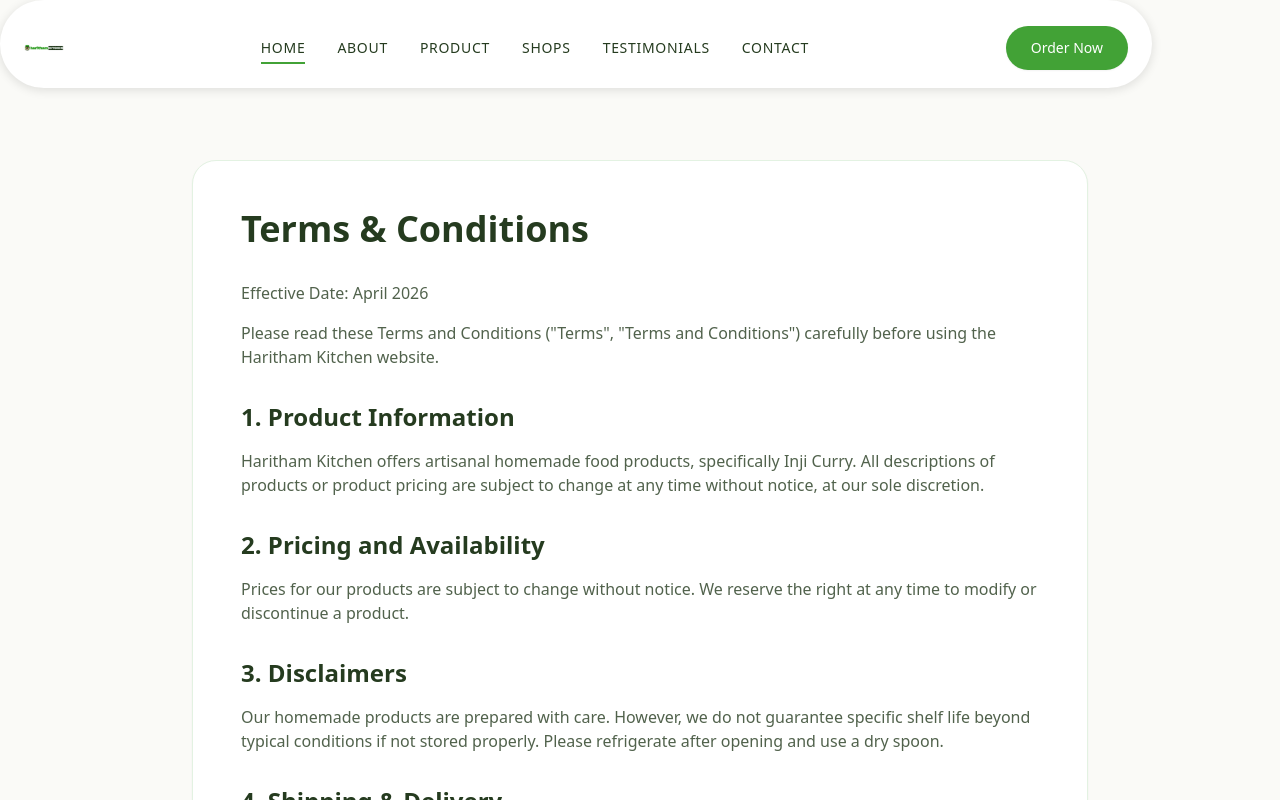
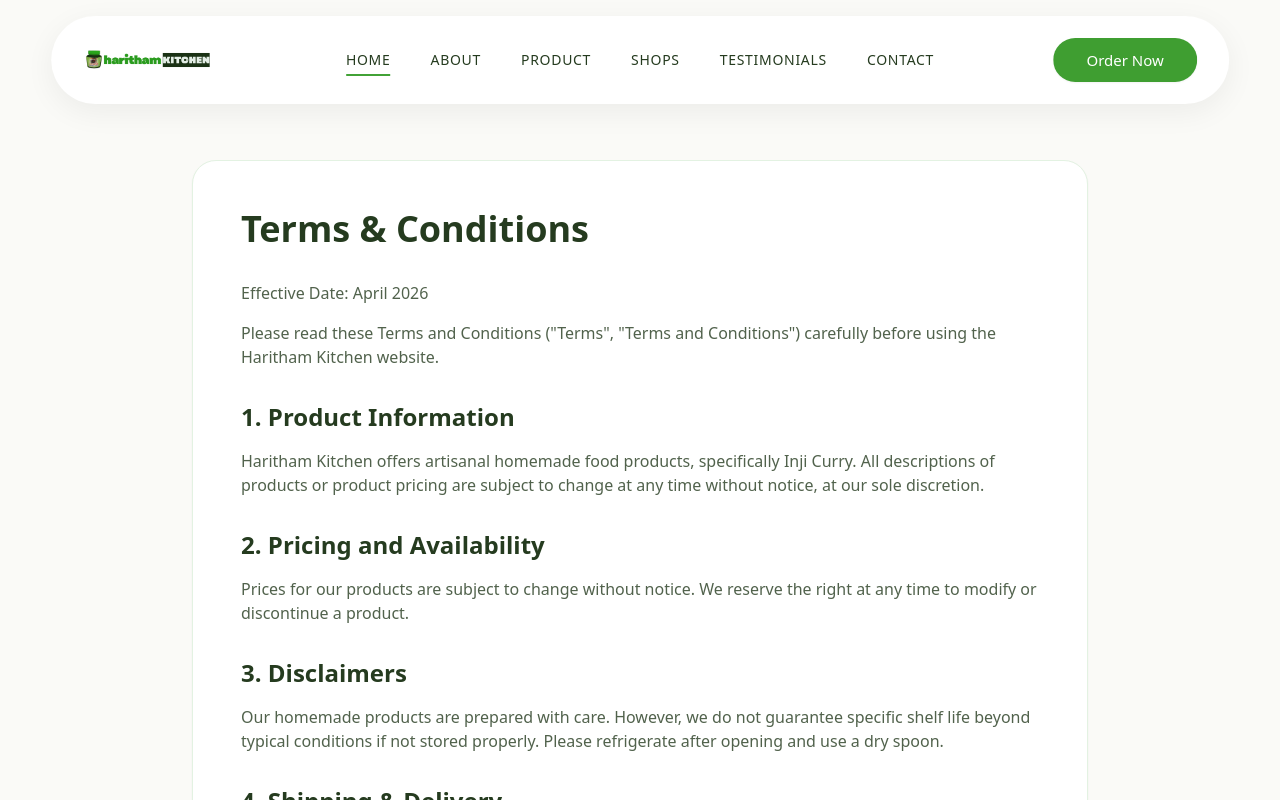
Before and after one commit to THARUN-KRSHN/haritham-kitchen, a Next.js app: page /terms in a window 1280 px wide. Shown: the top 800 px of the page. Built offline with nearby package versions, Linux system fonts and the light colour scheme.

Commit message:
fixed header

```diff
--- a/app/components/Navbar.tsx
+++ b/app/components/Navbar.tsx
@@ -39,25 +39,25 @@ export default function Navbar() {
   }, []);
 
   return (
-    <nav className="absolute top-0 left-0 w-[90%] z-50 pt-2 px-3 md:px-6
-                bg-white rounded-[50px] shadow-[0_2px_10px_1px_rgba(0,0,0,0.1)]">
-      <div className="max-w-6xl mx-auto h-16 md:h-20">
-        <div className="flex items-center justify-between h-full">
+    <nav className="absolute top-4 left-1/2 -translate-x-1/2 w-[92%] z-50 px-6 md:px-8 py-3 bg-white rounded-[3rem] shadow-[0_8px_30px_rgb(0,0,0,0.06)]">
+      <div className="flex items-center justify-between h-14 md:h-16 relative">
+
         {/* Logo */}
-          <div className="flex-shrink-0">
-            <Link href="#home" className="flex items-center gap-2">
+        <div className="flex-shrink-0 lg:w-[220px]">
+          <Link href="#home" className="flex items-center">
             <Image
               src="/images/logo.png"
               alt="Haritham Kitchen Logo"
-                width={40}
-                height={40}
-                className="w-8 h-8 md:w-10 md:h-10 object-contain"
+              width={200}
+              height={50}
+              className="w-auto h-8 md:h-10 lg:h-12 object-contain"
+              priority
             />
           </Link>
         </div>
 
-          {/* Desktop Nav */}
-          <div className="hidden md:flex items-center space-x-8">
+        {/* Desktop Nav Centered */}
+        <div className="hidden lg:flex items-center justify-center space-x-10 flex-grow">
             {navLinks.map((link) => (
               <Link
                 key={link.name}
@@ -76,16 +76,16 @@ export default function Navbar() {
         </div>
 
         {/* CTA & Mobile Toggle */}
-          <div className="flex items-center gap-4">
+        <div className="flex items-center justify-end lg:w-[220px] gap-4">
           <Link
             href="#product"
-              className="hidden sm:inline-flex items-center justify-center px-6 py-2 border border-transparent rounded-full shadow-sm text-sm font-medium text-white bg-brand-primary hover:bg-brand-deep focus:outline-none focus:ring-2 focus:ring-offset-2 focus:ring-brand-primary transition-colors min-h-[44px]"
+            className="hidden sm:inline-flex items-center justify-center px-8 py-2.5 border border-transparent rounded-full shadow-sm text-[15px] font-medium text-white bg-[#3f9e31] hover:bg-[#2b7c1f] focus:outline-none transition-colors min-h-[44px]"
           >
             Order Now
           </Link>
           <button
             type="button"
-              className="md:hidden inline-flex items-center justify-center p-2 rounded-md text-brand-dark hover:text-brand-primary hover:bg-brand-mint/50 focus:outline-none min-h-[44px] min-w-[44px]"
+            className="lg:hidden inline-flex items-center justify-center p-2 rounded-md text-brand-dark hover:text-brand-primary hover:bg-brand-mint/50 focus:outline-none min-h-[44px] min-w-[44px]"
             onClick={() => setMobileMenuOpen(!mobileMenuOpen)}
             aria-expanded={mobileMenuOpen}
             aria-label="Toggle navigation menu"
@@ -96,7 +96,6 @@ export default function Navbar() {
               <Menu className="block h-6 w-6" aria-hidden="true" />
             )}
           </button>
-          </div>
         </div>
       </div>
 
--- a/lib/shops.ts
+++ b/lib/shops.ts
@@ -12,20 +12,20 @@ export const shops: Shop[] = [
     name: "Kerala Store",
     address: "MG Road, Kochi, Kerala",
     phone: "+91 98765 43210",
-    imageUrl: "/images/shop.png"
+    imageUrl: "/images/product.png"
   },
   {
     id: "2",
     name: "Fresh Market",
     address: "Palayam, Trivandrum, Kerala",
     phone: "+91 98765 43211",
-    imageUrl: "/images/shop.png"
+    imageUrl: "/images/product.png"
   },
   {
     id: "3",
     name: "Spice Route Supermarket",
     address: "SM Street, Kozhikode, Kerala",
     phone: "+91 98765 43212",
-    imageUrl: "/images/shop.png"
+    imageUrl: "/images/product.png"
   }
 ];
--- a/lib/testimonials.ts
+++ b/lib/testimonials.ts
@@ -12,20 +12,20 @@ export const testimonials: Testimonial[] = [
     name: "Meera Nair",
     designation: "Homemaker",
     quote: "The Inji Curry tastes exactly like what my grandmother used to make. Authentic and delicious! A must-have with every meal.",
-    avatarUrl: "/images/avatar.png"
+    avatarUrl: ""
   },
   {
     id: "2",
     name: "Rahul Menon",
     designation: "Food Blogger",
     quote: "Haritham Kitchen has captured the true essence of Kerala tradition. The balance of spice and sweetness is absolute perfection.",
-    avatarUrl: "/images/avatar.png"
+    avatarUrl: ""
   },
   {
     id: "3",
     name: "Anjali Varghese",
     designation: "Loyal Customer",
     quote: "I've tried many store-bought pickles, but nothing comes close to this homemade quality. No artificial taste, just pure goodness.",
-    avatarUrl: "/images/avatar.png"
+    avatarUrl: ""
   }
 ];
```
Lines whose indentation alone changed are shown as unchanged.
